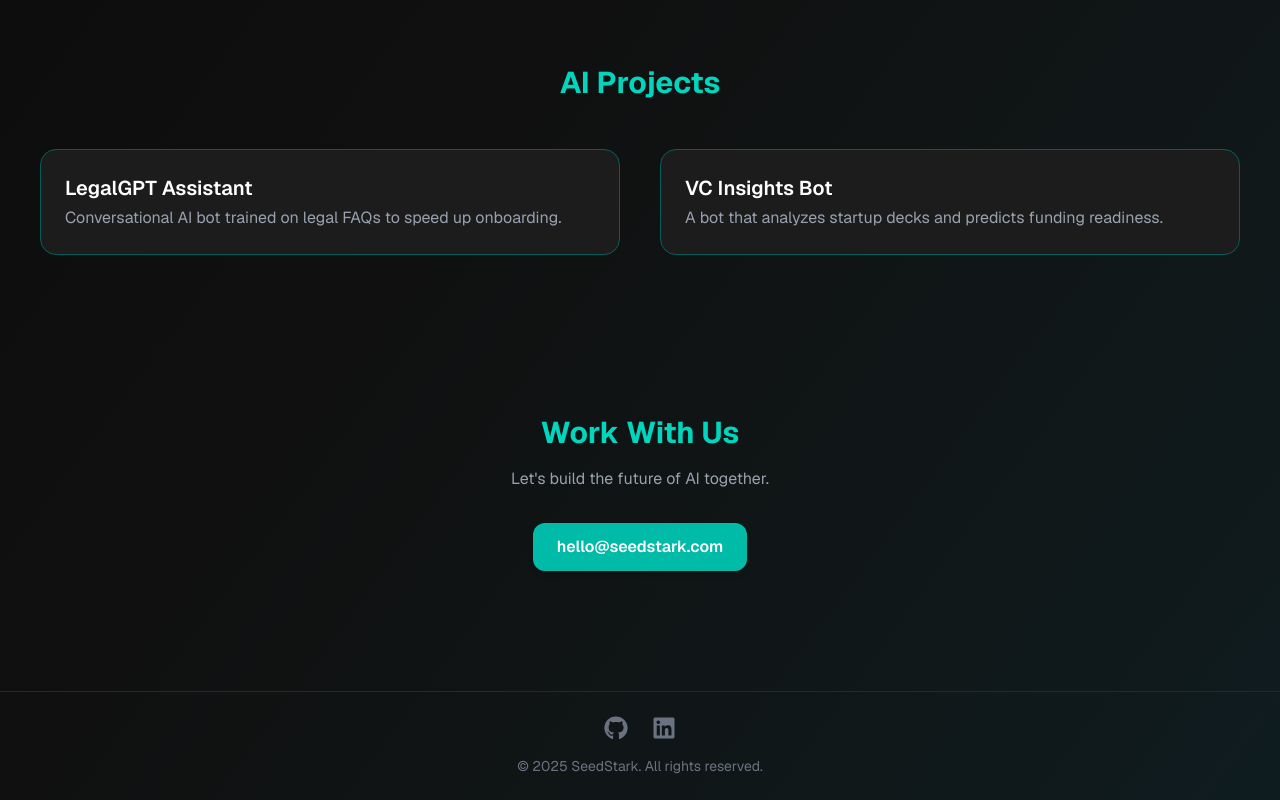
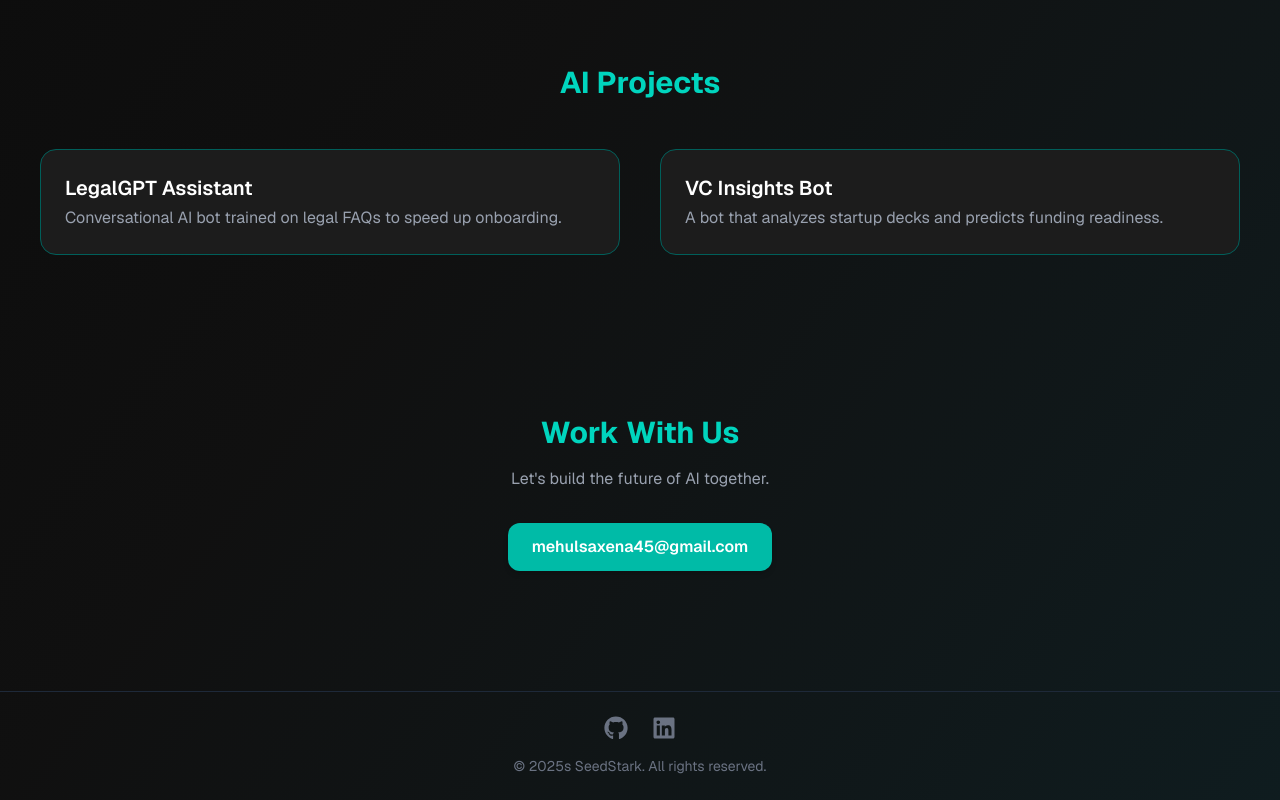
Before and after one commit to Beast2502/seedstark, a Next.js app: page / in a window 1280 px wide. Shown: the part 921-1721 px from the top of the page. Built offline with nearby package versions, Linux system fonts and the light colour scheme.

Commit message:
Deploy my new email

```diff
--- a/src/app/page.js
+++ b/src/app/page.js
@@ -94,24 +94,24 @@ export default function Page() {
           <motion.h3 className="text-3xl font-bold mb-4 text-teal-400" initial={{ opacity: 0 }} whileInView={{ opacity: 1 }}>Work With Us</motion.h3>
           <p className="text-gray-400 mb-8 text-base max-w-md mx-auto">Let's build the future of AI together.</p>
           <motion.a
-            href="mailto:hello@seedstark.com"
+            href="mailto:mehulsaxena45@gmail.com"
             className="inline-block px-6 py-3 bg-teal-500 hover:bg-teal-600 rounded-xl text-white font-semibold shadow-md"
             whileHover={{ scale: 1.1 }}>
-            hello@seedstark.com
+            mehulsaxena45@gmail.com
           </motion.a>
         </section>
       </main>
 
       <footer className="border-t border-gray-800 text-center text-gray-500 text-sm py-6 px-4">
         <div className="flex justify-center gap-6 mb-4 flex-wrap">
-          <a href="https://github.com/yourusername" target="_blank" rel="noopener noreferrer" className="hover:text-white">
+          <a href="https://github.com/Beast2502" target="_blank" rel="noopener noreferrer" className="hover:text-white">
             <FaGithub size={24} />
           </a>
-          <a href="https://linkedin.com/in/yourusername" target="_blank" rel="noopener noreferrer" className="hover:text-white">
+          <a href="https://www.linkedin.com/in/mehul-saxena-826a1812b/" target="_blank" rel="noopener noreferrer" className="hover:text-white">
             <FaLinkedin size={24} />
           </a>
         </div>
-        <p className="text-xs sm:text-sm">© {new Date().getFullYear()} SeedStark. All rights reserved.</p>
+        <p className="text-xs sm:text-sm">© 2025s SeedStark. All rights reserved.</p>
       </footer>
     </div>
   );
```
